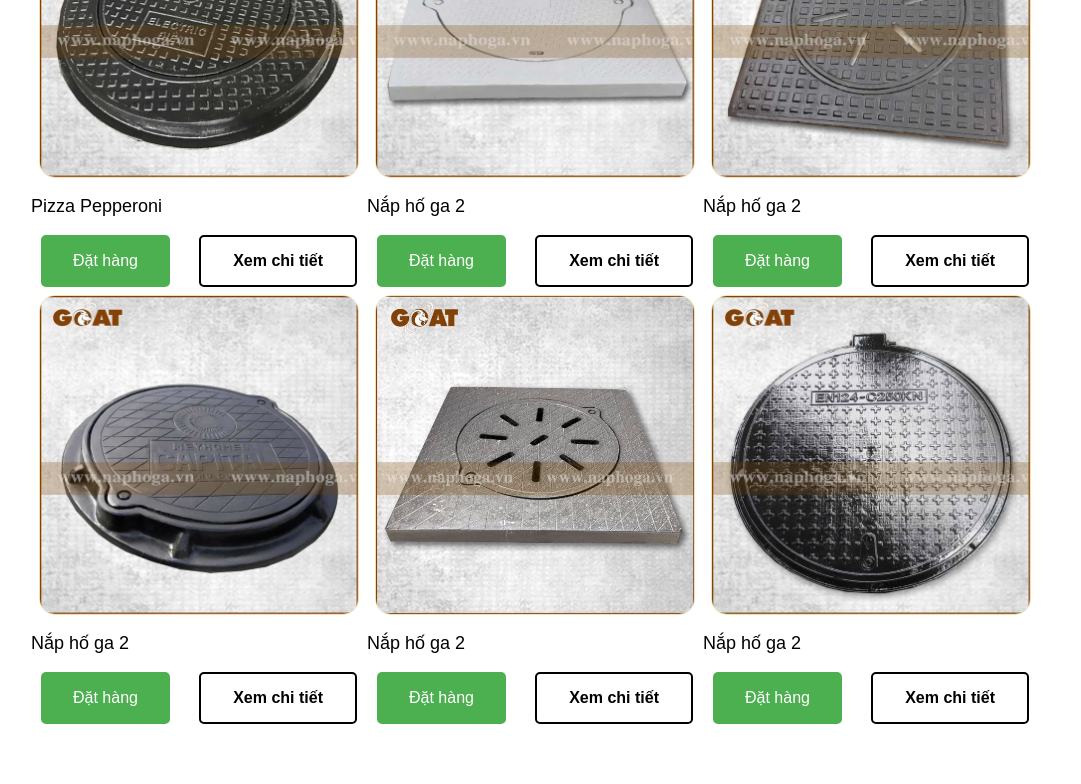
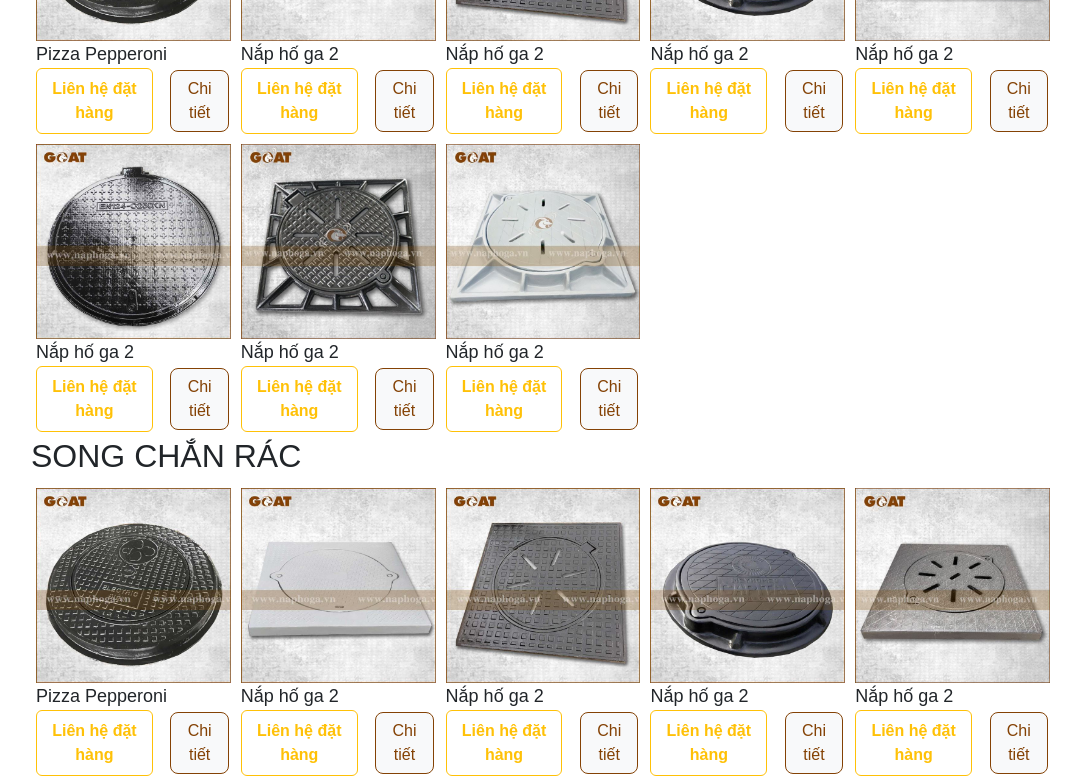
Before and after one commit to TienMinh1998/viettienhung_angular, an Angular app: page / in a window 1280 px wide. Shown: the part 1220-2004 px from the top of the page, without its empty margins (97-1178 px from the left). Before the commit the page ends 1962 px from the top, so only its background shows below. Built offline with nearby package versions, Linux system fonts and the light colour scheme.

Commit message:
update css

```diff
--- a/src/app/header/header.component.css
+++ b/src/app/header/header.component.css
@@ -35,7 +35,7 @@
 }
 
 .top-menu-right{
-    width: 65%;
+    width: 75%;
     display: block;
 }
 .top-menu-right-top{
@@ -46,6 +46,8 @@
 }
 
 .top-menu-right-top-item{
+    display: flex;
+    align-items: center;
     font-weight: bold;
     font-size: 16px;
     margin: 0 10px;
@@ -98,3 +100,17 @@
     outline-width: 0px;
 
   }
+
+.search-icon{
+    position: relative;
+    top: -60%;
+    left: 100%;
+    background-color: #844205;
+    border:none;
+    font-weight: bold;
+}
+
+.search-icon:hover{
+   background-color: #db6900;
+   color: whitesmoke
+}
--- a/src/app/header/header.component.html
+++ b/src/app/header/header.component.html
@@ -10,6 +10,7 @@
                 <p>Đường giây nóng hỗ trợ khách hàng</p>
             </div>
             <div class="top-menu-right-top-item">
+                <i class="ti-headphone"></i>
                 <p>Hotline: 0966872539 Mr.Tiến </p>
             </div>
             <div class="top-menu-right-top-item">
@@ -19,9 +20,13 @@
         <div class="top-menu-right-bottom">
             <div class="searchBox">
                 <input type="text" placeholder="Nhập từ khóa tìm kiếm...">
+                <button  class="btn btn-primary search-icon" >
+                    <i class="ti-search"></i>
+                    Tìm kiếm
+                </button>
 
             </div>
-            <i class="ti-search"></i>
+
             <div class="info-contract">
                 <img class="info-icon" src="http://naphoga.vn/pic/banner/zal_637782136945737650.png">
                 <img class="info-icon" src="http://naphoga.vn/pic/banner/yt_637782136871669577.png">
--- a/src/app/home/home.component.css
+++ b/src/app/home/home.component.css
@@ -9,7 +9,10 @@
     width: 70%;
 }
 
-ul{
+li a:hover{
+    opacity: 0.9;
+}
+.list-product{
     display: flex;
     justify-content: flex-start;
     align-items: center;
@@ -17,44 +20,33 @@ ul{
     list-style-type: none;
     padding: 0;
 }
-ul li a{
-    height: 20rem;
-    width: 20rem;
-    border: 1px solid wheat;
-    border-radius: 1rem;
-    margin: 0.5rem;
-    display: flex;
-    flex-direction: column;
-    overflow: hidden;
-    color: #e72929;
+
+.product-item{
+    padding: 5px;
+    width: 20%;
+    display: block;
 }
 
-li a:hover{
-    opacity: 0.9;
+.bottom-btn{
+    display: flex;
+   justify-content: space-between;
 }
 
-.product-button{
-    display: flex;
-    justify-content: space-between
+.detail-btn{
+   border: 1px solid #844205;
+   border-radius: 0.5rem;
+   margin: 1%;
+   width: 30%;
+   color: #844205;
 }
 
-.product-button-item{
-    background-color: #4CAF50;
-    border: none;
+.detail-btn-contract{
+    font-weight: bold;
+    font-size: 16px;
+    width: 60%;
+}
+
+.detail-btn-contract:hover, .detail-btn:hover{
+    background-color:  #844205;
     color: white;
-    padding: 15px 32px;
-    text-align: center;
-    text-decoration: none;
-    display: inline-block;
-    font-size: 16px;
-    margin: 4px 2px;
-    cursor: pointer;
-    margin: 0 10px;
-    border-radius: 5px;
 }
-.dh{
-    background-color: white;
-    color: black;
-    border: 2px solid black;
-    font-weight: bold;
-}
--- a/src/app/home/home.component.html
+++ b/src/app/home/home.component.html
@@ -1,17 +1,36 @@
 
-        <ul>
-            <li *ngFor="let food of foods">
-                <a>
-                    <img src="{{food.imageUrl}}" alt="food image">
-                </a>
-                <div class="content">
-                    <div class="name">
-                        <p> {{food.name}}</p>
-                    </div>
-                </div>
-                <div class="product-button">
-                    <button class="product-button-item">Đặt hàng</button>
-                    <button class="product-button-item dh">Xem chi tiết</button>
-                </div>
-            </li>
-        </ul>
+<div>
+    <h2>  NẮP HỐ GA</h2>
+</div>
+<div class="list-product">
+    <div *ngFor="let food of foods" class="product-item">
+            <a>
+                <img width="100%" height="100%" src="{{food.imageUrl}}" alt="food image">
+            </a>
+            <div>
+                {{food.name}}
+            </div>
+            <div class="bottom-btn">
+                <button class="btn btn-outline-warning detail-btn-contract">Liên hệ đặt hàng</button>
+                <button class="btn btn-light detail-btn">Chi tiết</button>
+            </div>
+    </div>
+</div>
+
+<div>
+    <h2> SONG CHẮN RÁC</h2>
+</div>
+<div class="list-product">
+    <div *ngFor="let food of foods" class="product-item">
+            <a>
+                <img width="100%" height="100%" src="{{food.imageUrl}}" alt="food image">
+            </a>
+            <div>
+                {{food.name}}
+            </div>
+            <div class="bottom-btn">
+                <button class="btn btn-outline-warning detail-btn-contract">Liên hệ đặt hàng</button>
+                <button class="btn btn-light detail-btn">Chi tiết</button>
+            </div>
+    </div>
+</div>
--- a/src/app/services/food/food.service.ts
+++ b/src/app/services/food/food.service.ts
@@ -76,7 +76,29 @@ export class FoodService {
         imageUrl: '/assets/food-6.jpg',
         tags:['fastFood','Pizza','lunch'],
         cookTime : '40-50'
-      }
+      },
+      {
+        id:7,
+        name:'Nắp hố ga 2',
+        price : 10,
+        favorite: false,
+        origin:['italy'],
+        star : 4.5,
+        imageUrl: '/assets/food-7.jpg',
+        tags:['fastFood','Pizza','lunch'],
+        cookTime : '40-50'
+      },
+      {
+        id:8,
+        name:'Nắp hố ga 2',
+        price : 10,
+        favorite: false,
+        origin:['italy'],
+        star : 4.5,
+        imageUrl: '/assets/food-8.jpg',
+        tags:['fastFood','Pizza','lunch'],
+        cookTime : '40-50'
+      },
     ];
   }
 }
--- a/src/index.html
+++ b/src/index.html
@@ -7,10 +7,10 @@
   <meta name="viewport" content="width=device-width, initial-scale=1">
   <link rel="icon" type="image/x-icon" href="favicon.ico">
   <link rel="stylesheet" href="./assets/fonts/themify-icons/themify-icons.css">
- <!--  <link href="https://cdn.jsdelivr.net/npm/bootstrap@5.3.0/dist/css/bootstrap.min.css" rel="stylesheet" integrity="sha384-9ndCyUaIbzAi2FUVXJi0CjmCapSmO7SnpJef0486qhLnuZ2cdeRhO02iuK6FUUVM" crossorigin="anonymous">  -->
+  <link href="https://cdn.jsdelivr.net/npm/bootstrap@5.3.0/dist/css/bootstrap.min.css" rel="stylesheet" integrity="sha384-9ndCyUaIbzAi2FUVXJi0CjmCapSmO7SnpJef0486qhLnuZ2cdeRhO02iuK6FUUVM" crossorigin="anonymous">
 </head>
 <body>
   <app-root></app-root>
- <!--  <script src="https://cdn.jsdelivr.net/npm/bootstrap@5.3.0/dist/js/bootstrap.min.js" integrity="sha384-fbbOQedDUMZZ5KreZpsbe1LCZPVmfTnH7ois6mU1QK+m14rQ1l2bGBq41eYeM/fS" crossorigin="anonymous"></script> -->
+ <script src="https://cdn.jsdelivr.net/npm/bootstrap@5.3.0/dist/js/bootstrap.min.js" integrity="sha384-fbbOQedDUMZZ5KreZpsbe1LCZPVmfTnH7ois6mU1QK+m14rQ1l2bGBq41eYeM/fS" crossorigin="anonymous"></script>
 </body>
 </html>
```
